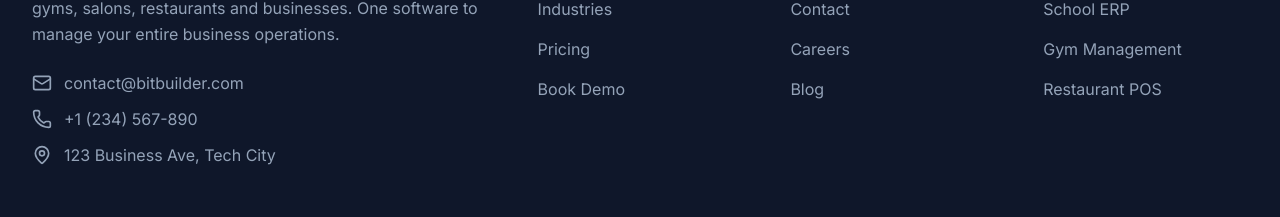
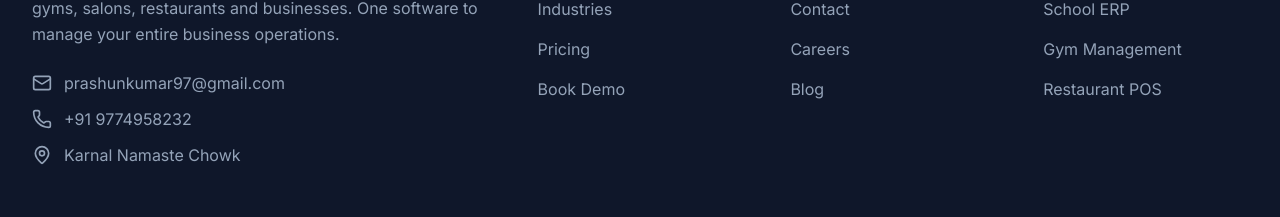
Before and after one commit to Parsun97/BitBuilder_Website, a React (Create React App) app in the folder frontend/: page /contact in a window 1280 px wide. Shown: the part 2274-2491 px from the top of the page. Built offline with nearby package versions, Linux system fonts and the light colour scheme; no server answers.

Commit message:
Update Footer.jsx

```diff
--- a/frontend/src/components/Footer.jsx
+++ b/frontend/src/components/Footer.jsx
@@ -93,18 +93,18 @@ export const Footer = () => {
                 className="flex items-center gap-3 text-slate-400 hover:text-white transition-colors"
               >
                 <Mail className="w-5 h-5" />
-                contact@bitbuilder.com
+               prashunkumar97@gmail.com
               </a>
               <a
-                href="tel:+1234567890"
+                href="tel:+9774958232"
                 className="flex items-center gap-3 text-slate-400 hover:text-white transition-colors"
               >
                 <Phone className="w-5 h-5" />
-                +1 (234) 567-890
+                +91 9774958232
               </a>
               <p className="flex items-center gap-3 text-slate-400">
                 <MapPin className="w-5 h-5" />
-                123 Business Ave, Tech City
+               Karnal Namaste Chowk
               </p>
             </div>
           </div>
```
